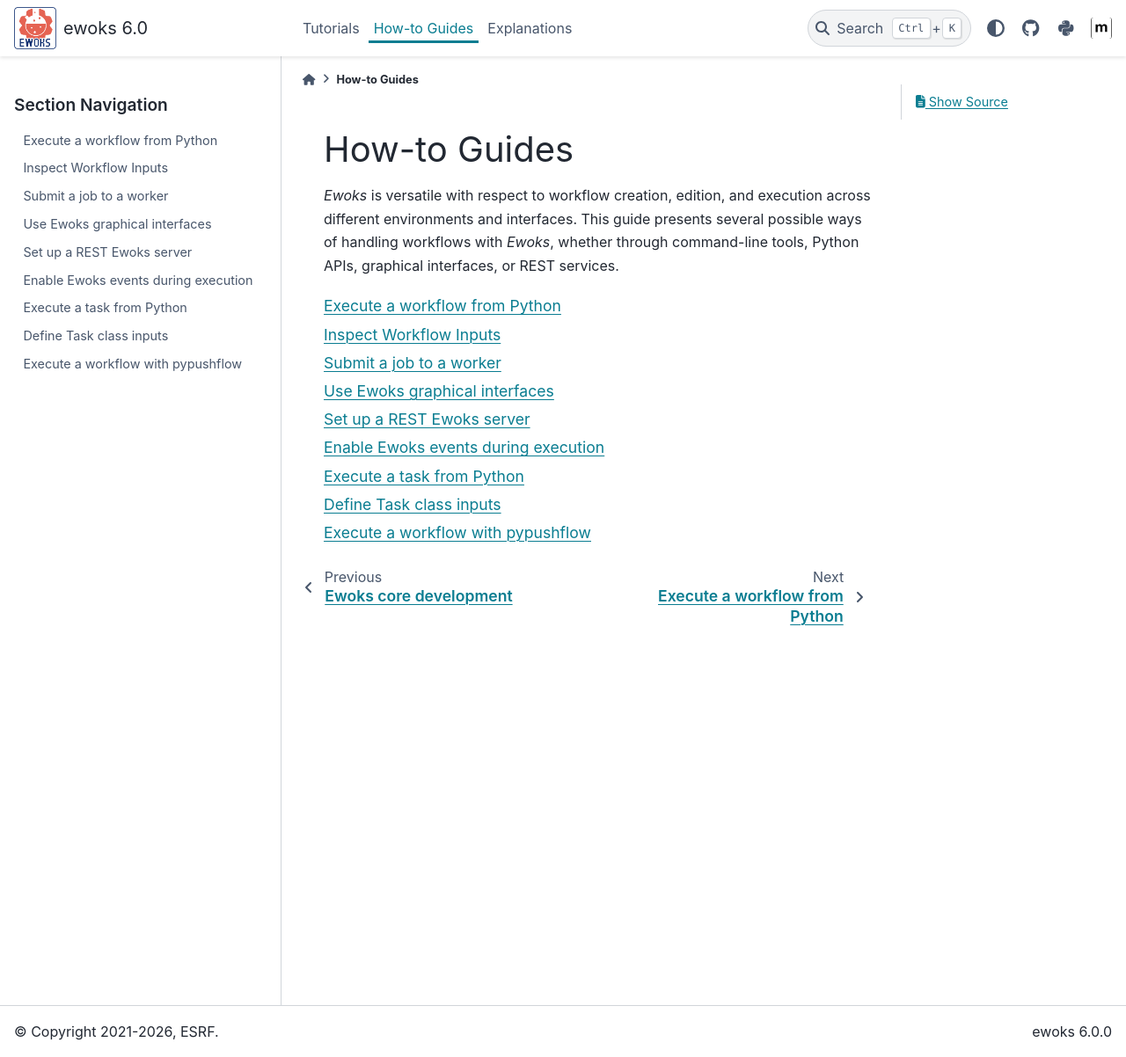
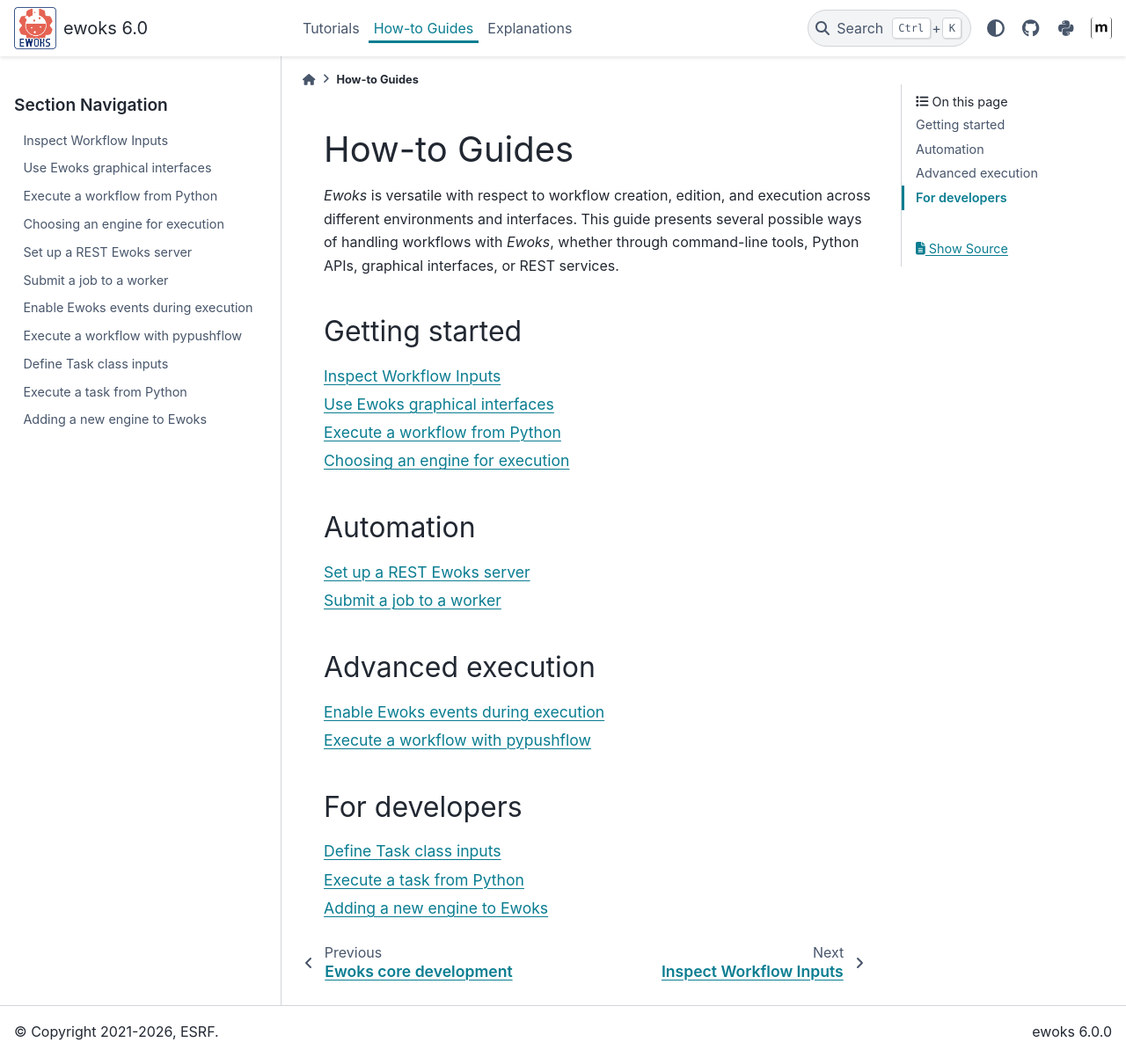
Before and after one commit to ewoks-kit/ewoks, a Sphinx documentation site: the page built from doc/howtoguides.rst, in a window 1280 px wide and 1202 px high. Shown: the whole window at 88% size. Built offline with Sphinx 7.4.7 and the PyData theme 0.15.4, drawn with Linux system fonts in a browser that asks for light colours; pages that are not in the unit, such as notebooks, are missing from menus.

Commit message:
Doc: migrate engine pages from ewoks.esrf.fr

```diff
--- a/doc/_static/custom.css
+++ b/doc/_static/custom.css
@@ -1,7 +1,19 @@
 button.copybtn {
-    opacity: 0.3;
+  opacity: 0.3;
 }
 
 button.copybtn:hover {
-    opacity: 1;
+  opacity: 1;
 }
+
+.table td.red {
+  color: red;
+}
+
+.table td.green {
+  color: green;
+}
+
+.table td.orange {
+  color: orange;
+}
--- a/doc/howtoguides.rst
+++ b/doc/howtoguides.rst
@@ -6,17 +6,44 @@
 ways of handling workflows with *Ewoks*, whether through command-line tools,
 Python APIs, graphical interfaces, or REST services.
 
+Getting started
+---------------
+
+.. toctree::
+    :maxdepth: 1
+
+    howtoguides/inspect_workflows
+    howtoguides/gui
+    howtoguides/python
+    howtoguides/engines
+
+Automation
+----------
+
+.. toctree::
+    :maxdepth: 1
+
+    howtoguides/rest
+    howtoguides/job
+
+Advanced execution
+------------------
+
 .. toctree::
     :maxdepth: 1
 
     howtoguides/running_workflows
-    howtoguides/python
-    howtoguides/inspect_workflows
-    howtoguides/job
-    howtoguides/gui
-    howtoguides/rest
     howtoguides/benchmark
     howtoguides/ewoks_events
+    howtoguides/ewoks_ppf
+
+
+For developers
+--------------
+
+.. toctree::
+    :maxdepth: 1
+
+    howtoguides/task_inputs
     howtoguides/task_python
-    howtoguides/task_inputs
-    howtoguides/ewoks_ppf
+    howtoguides/new_engine
--- /dev/null
+++ b/doc/howtoguides/engines.rst
@@ -0,0 +1,113 @@
+Choosing an engine for execution
+=================================
+
+Ewoks workflows can be executed using several engines, each with its own capabilities:
+
+- `Dask <https://www.dask.org/>`_: Distributed and parallel computing framework.
+- `Pypushflow <https://pypushflow.readthedocs.io/>`_: Scheduler for acyclic and cyclic task graphs.
+- `Orange <https://orangedatamining.com/>`_: Visual programming and data visualization platform.
+
+New engines can be added following the :doc:`./new_engine` procedure.
+
+Using a Supported Engine
+------------------------
+
+To run workflows with a specific engine, install the appropriate extra:
+
+.. code-block:: bash
+
+   pip install ewoks[dask]     # For Dask
+   pip install ewoks[ppf]      # For Pypushflow
+   pip install ewoks[orange]   # For Orange
+
+If no engine is installed, Ewoks defaults to a basic sequential engine (``"core"``).
+
+To specify the engine explicitly, use the ``--engine`` option:
+
+.. code-block:: bash
+
+   ewoks execute --test demo --engine dask
+
+.. warning::
+
+   **Orange execution is GUI-driven** and cannot run without the Orange GUI.
+
+   Running:
+
+   .. code-block:: bash
+
+      ewoks execute --test demo --engine orange
+
+   ...will open the Orange GUI, where you can edit the workflow.
+
+   To execute it:
+
+   - Double-click on ``task0`` in the workflow.
+   - Use the **Trigger** button in the **Task** widget.
+
+   For guidance, see `Orange's getting started docs <https://orangedatamining.com/getting-started/>`_.
+
+
+Engine Feature Comparison
+-------------------------
+
+Some engines support more advanced features, like loops or GUI interaction:
+
+.. raw:: html
+
+   <table class="table">
+   <thead>
+   <tr>
+     <th>engine</th>
+     <th>Loops</th>
+     <th>Conditional Links</th>
+     <th>Parallel execution</th>
+     <th>Interaction (GUI)</th>
+     <th>Native support</th>
+   </tr>
+   </thead>
+   <tbody>
+   <tr>
+     <td><code>core</code></td>
+     <td class="red">✗</td>
+     <td class="red">✗</td>
+     <td class="red">✗</td>
+     <td class="red">✗</td>
+     <td class="green">✓</td>
+   </tr>
+   <tr>
+     <td><code>dask</code></td>
+     <td class="red">✗</td>
+     <td class="red">✗</td>
+     <td class="green">✓</td>
+     <td class="red">✗</td>
+     <td class="green">✓</td>
+   </tr>
+   <tr>
+     <td><code>ppf</code></td>
+     <td class="green">✓</td>
+     <td class="green">✓</td>
+     <td class="green">✓</td>
+     <td class="red">✗</td>
+     <td class="green">✓</td>
+   </tr>
+   <tr>
+     <td><code>"orange"</code></td>
+     <td class="red">✗</td>
+     <td class="red">✗</td>
+     <td class="orange">✓</td>
+     <td class="green">✓</td>
+     <td class="red">✗</td>
+   </tr>
+   </tbody>
+   </table>
+
+
+
+.. note::
+
+   **Native support** means that Ewoks tasks can be executed without modification.
+
+   For Orange, you must wrap each Ewoks task in a corresponding Orange widget. See the
+   `Orange widget tutorial <https://ewoksorange.readthedocs.io/en/stable/tutorials/my_first_widget.html>`_
+   in the ``ewoksorange`` documentation.
--- /dev/null
+++ b/doc/howtoguides/new_engine.rst
@@ -0,0 +1,63 @@
+Adding a new engine to Ewoks
+============================
+
+This page shows how to create a custom engine named ``"abc"`` which can be used like this
+
+.. code-block:: bash
+
+   ewoks execute --test demo --engine abc
+
+Create a Python package with the appropriate entry point in ``pyproject.toml``:
+
+.. code-block:: toml
+
+   [project]
+   name = "ewoksabc"
+
+   [project.entry-points."ewoks.engines"]
+   "abc" = "ewoksabc.engine:AbcWorkflowEngine"
+
+Your engine must implement the abstract interface ``WorkflowEngine`` from ``ewokscore``:
+
+.. code-block:: python
+
+   from ewokscore.graph import TaskGraph
+   from ewokscore.engine_interface import WorkflowEngine
+
+   class AbcWorkflowEngine(WorkflowEngine):
+
+       def execute_graph(self, graph: TaskGraph, ...) -> Optional[dict]:
+           ...
+
+
+(Optional) Workflow Serialization Support
+------------------------------------------
+
+If your engine also handles workflow (de)serialization (e.g., from ``.xyz`` files), add another entry point:
+
+.. code-block:: toml
+
+   [project.entry-points."ewoks.engines.serialization.representations"]
+   "xyz" = "ewoksabc.engine:AbcWorkflowEngine"
+
+Your engine should implement ``WorkflowEngineWithSerialization``:
+
+.. code-block:: python
+
+   from ewokscore.engine_interface import WorkflowEngineWithSerialization
+
+   class AbcWorkflowEngine(WorkflowEngineWithSerialization):
+
+       def execute_graph(self, graph: TaskGraph, ...) -> Optional[dict]:
+           ...
+
+       def deserialize_graph(self, graph: Any, ...) -> TaskGraph:
+           ...
+
+       def serialize_graph(self, graph: TaskGraph, ...) -> Any:
+           ...
+
+       def get_graph_representation(self, graph: Any) -> Optional[str]:
+           ...
+
+This allows Ewoks to recognize and delegate serialization/deserialization to your engine when the `ewoksabc` package is installed.
```
